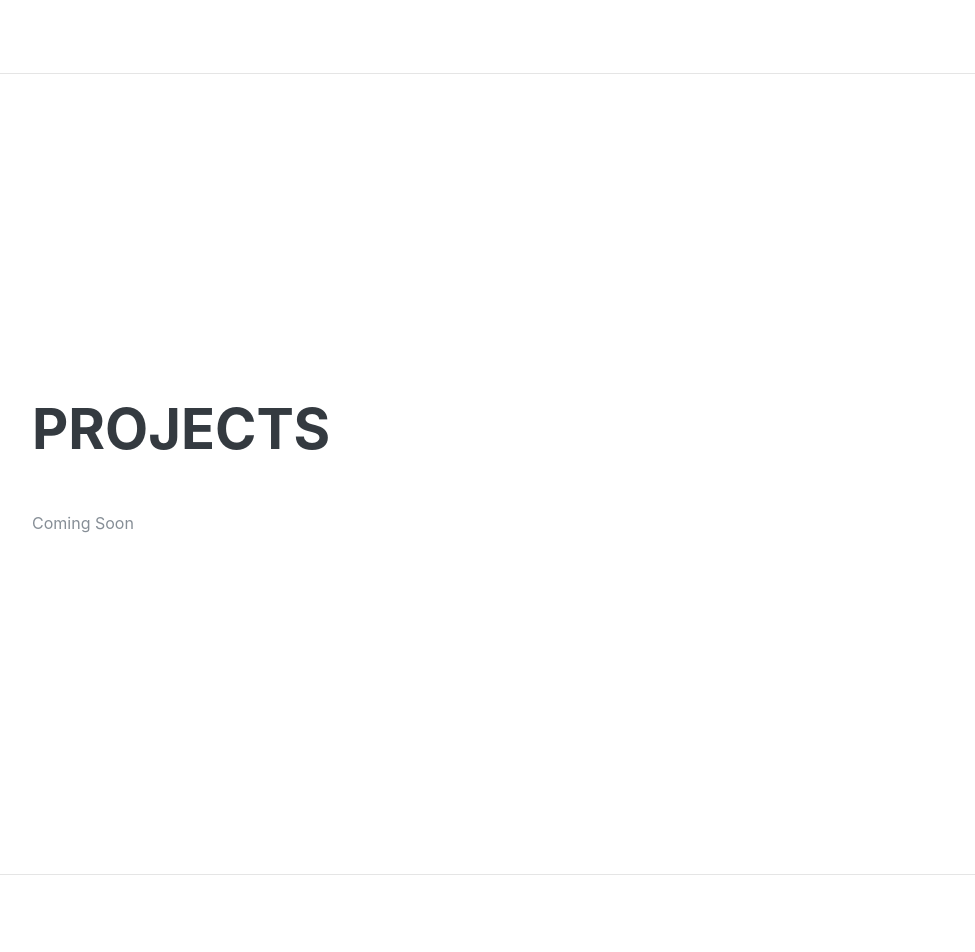
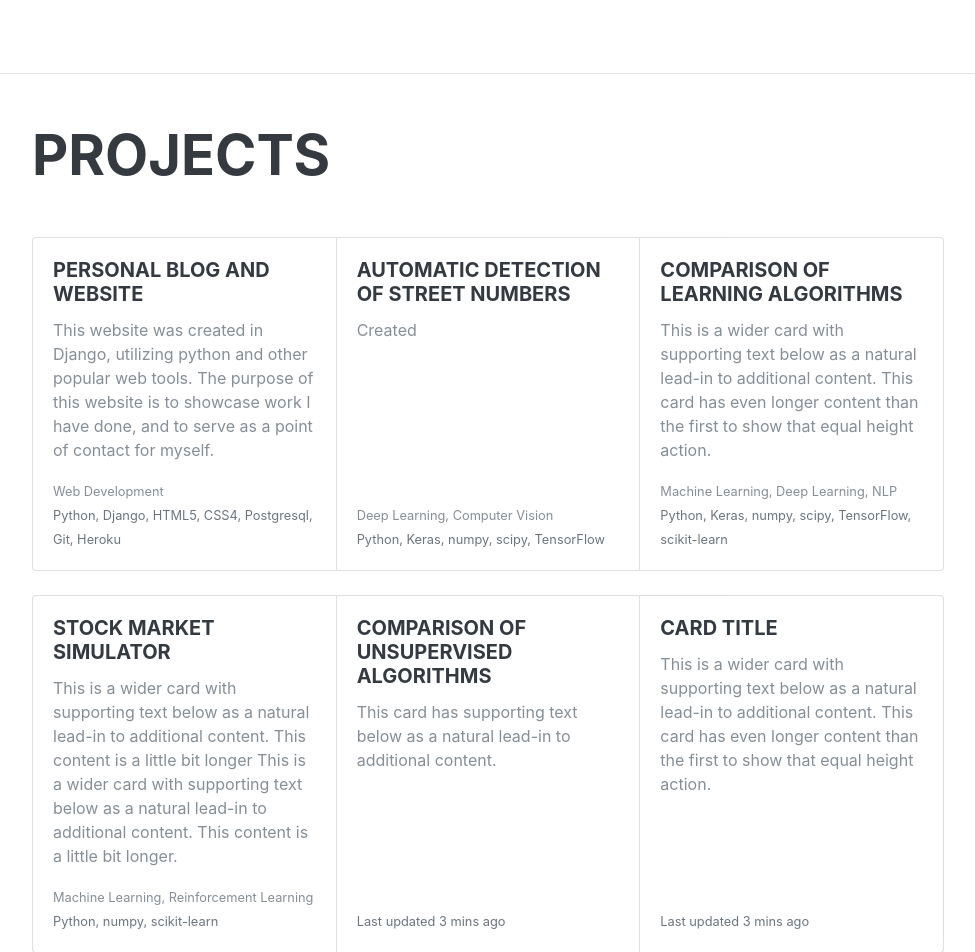
Before and after one commit to brandata/personal_website, a Django app: page / in a window 1280 px wide. Shown: the part 4400-5352 px from the top of the page, without its empty margins (288-1263 px from the left). Run offline with Django 3.2, Linux system fonts and the light colour scheme; some libraries are stand-ins or nearby versions; some web fonts are replaced.

Commit message:
Added analytics

```diff
--- a/portfolio/settings.py
+++ b/portfolio/settings.py
@@ -20,7 +20,7 @@ BASE_DIR = os.path.dirname(os.path.dirname(os.path.abspath(__file__)))
 # See https://docs.djangoproject.com/en/2.1/howto/deployment/checklist/
 
 # SECURITY WARNING: keep the secret key used in production secret!
-SECRET_KEY = 's9_1x7+@=^92ts=lcf($buz)53jgj7%&drb%r7lntvoqjkrn-6'
+# SECRET_KEY = 's9_1x7+@=^92ts=lcf($buz)53jgj7%&drb%r7lntvoqjkrn-6'
 
 SECRET_KEY = os.environ.get('DJANGO_SECRET_KEY', 's9_1x7+@=^92ts=lcf($buz)53jgj7%&drb%r7lntvoqjkrn-6')
 
@@ -137,3 +137,6 @@ STATICFILES_DIRS = [
 ]
 
 STATICFILES_STORAGE = 'whitenoise.storage.CompressedManifestStaticFilesStorage'
+
+
+GOOGLE_ANALYTICS_PROPERTY_ID = 'UA-136675571-1'
--- a/static/main/css/resume.css
+++ b/static/main/css/resume.css
@@ -190,3 +190,9 @@ a {
 a:hover, a:focus, a:active {
   color: #0984e3;
 }
+
+.card-img-top {
+    width: 100%;
+    height: 15vw;
+    object-fit: cover;
+}
--- a/templates/main/index.html
+++ b/templates/main/index.html
@@ -3,6 +3,20 @@
 
 <head>
     {% load static %}
+    <!-- Global site tag (gtag.js) - Google Analytics -->
+    <script async src="https://www.googletagmanager.com/gtag/js?id=UA-136675571-1"></script>
+    <script>
+        window.dataLayer = window.dataLayer || [];
+
+        function gtag() {
+            dataLayer.push(arguments);
+        }
+
+        gtag('js', new Date());
+
+        gtag('config', 'UA-136675571-1');
+    </script>
+
     <meta charset="utf-8">
     <meta name="viewport" content="width=device-width, initial-scale=1, shrink-to-fit=no">
     <meta name="description" content="">
@@ -19,7 +33,7 @@
     <link href="https://fonts.googleapis.com/css?family=Saira+Extra+Condensed:500,700" rel="stylesheet">
     <link href="https://fonts.googleapis.com/css?family=Muli:400,400i,800,800i" rel="stylesheet">
 
-    <link href="{% static 'main/vendor/fontawesome-free/css/all.min.css' %}?2342" rel="stylesheet">
+    <link href="{% static 'main/vendor/fontawesome-free/css/all.min.css' %}" rel="stylesheet">
     <!-- Custom styles for this template -->
 
     <link href="{% static 'main/css/resume.min.css' %}" rel="stylesheet">
@@ -345,7 +359,95 @@
     <section class="resume-section p-3 p-lg-5 d-flex align-items-center" id="projects">
         <div class="w-100">
             <h2 class="mb-5">Projects</h2>
-            <p>Coming Soon</p>
+
+            <div class="card-group">
+                <div class="card">
+                    {#                    <img class="card-img-top" src="{% static 'main/proj_portfolio.png' %}" alt="Card image cap">#}
+                    <div class="card-body d-flex flex-column">
+                        <h5 class="card-title">Personal Blog and Website</h5>
+                        <p class="card-text">This website was created in Django, utilizing python and other popular web
+                            tools. The purpose of this website is to showcase work I have done, and to serve as a point
+                            of contact for myself.</p>
+                        <p class="card-text mt-auto">
+                            <small class="text-monospace" style="align-content: baseline">Web Development
+                            </small>
+                            <br>
+                            <small class="text-muted">Python, Django, HTML5, CSS4, Postgresql, Git, Heroku
+                            </small>
+                        </p>
+                    </div>
+                </div>
+                <div class="card">
+                    {#                    <img class="card-img-top" src="..." alt="Card image cap">#}
+                    <div class="card-body d-flex flex-column">
+                        <h5 class="card-title">Automatic Detection of Street Numbers</h5>
+                        <p class="card-text">Created</p>
+                        <p class="card-text mt-auto">
+                            <small class="text-monospace">Deep Learning, Computer Vision</small>
+                            <br>
+                            <small class="text-muted">Python, Keras, numpy, scipy, TensorFlow</small>
+                        </p>
+                    </div>
+                </div>
+                <div class="card">
+                    {#                    <img class="card-img-top" src="..." alt="Card image cap">#}
+                    <div class="card-body d-flex flex-column">
+                        <h5 class="card-title">Comparison of Learning Algorithms</h5>
+                        <p class="card-text">This is a wider card with supporting text below as a natural lead-in to
+                            additional content. This card has even longer content than the first to show that equal
+                            height action.</p>
+                        <p class="card-text mt-auto">
+                            <small class="text-monospace">Machine Learning, Deep Learning, NLP</small>
+                            <br>
+                            <small class="text-muted">Python, Keras, numpy, scipy, TensorFlow, scikit-learn</small>
+                        </p>
+                    </div>
+                </div>
+
+            </div>
+            <br>
+            <div class="card-group">
+                <div class="card">
+                    {#                    <img class="card-img-top" src="{% static 'main/proj_portfolio.png' %}" alt="Card image cap">#}
+                    <div class="card-body d-flex flex-column">
+                        <h5 class="card-title">Stock Market Simulator</h5>
+                        <p class="card-text">This is a wider card with supporting text below as a natural lead-in to
+                            additional content. This content is a little bit longer This is a wider card with supporting
+                            text below as a natural lead-in to
+                            additional content. This content is a little bit longer.</p>
+                        <p class="card-text mt-auto">
+                            <small class="text-monospace">Machine Learning, Reinforcement Learning</small>
+                            <br>
+                            <small class="text-muted">Python, numpy, scikit-learn</small>
+                        </p>
+                    </div>
+                </div>
+                <div class="card">
+                    {#                    <img class="card-img-top" src="..." alt="Card image cap">#}
+                    <div class="card-body d-flex flex-column">
+                        <h5 class="card-title">Comparison of Unsupervised Algorithms</h5>
+                        <p class="card-text">This card has supporting text below as a natural lead-in to additional
+                            content.</p>
+                        <p class="card-text mt-auto">
+                            <small class="text-muted">Last updated 3 mins ago</small>
+                        </p>
+                    </div>
+                </div>
+                <div class="card">
+                    {#                    <img class="card-img-top" src="..." alt="Card image cap">#}
+                    <div class="card-body d-flex flex-column">
+                        <h5 class="card-title">Card title</h5>
+                        <p class="card-text">This is a wider card with supporting text below as a natural lead-in to
+                            additional content. This card has even longer content than the first to show that equal
+                            height action.</p>
+                        <p class="card-text mt-auto">
+                            <small class="text-muted">Last updated 3 mins ago</small>
+                        </p>
+                    </div>
+                </div>
+
+            </div>
+
         </div>
     </section>
 
```
Also changed, not shown: other parts of templates/main/index.html (+4 -2 lines), static/main/proj_portfolio.png (added).
